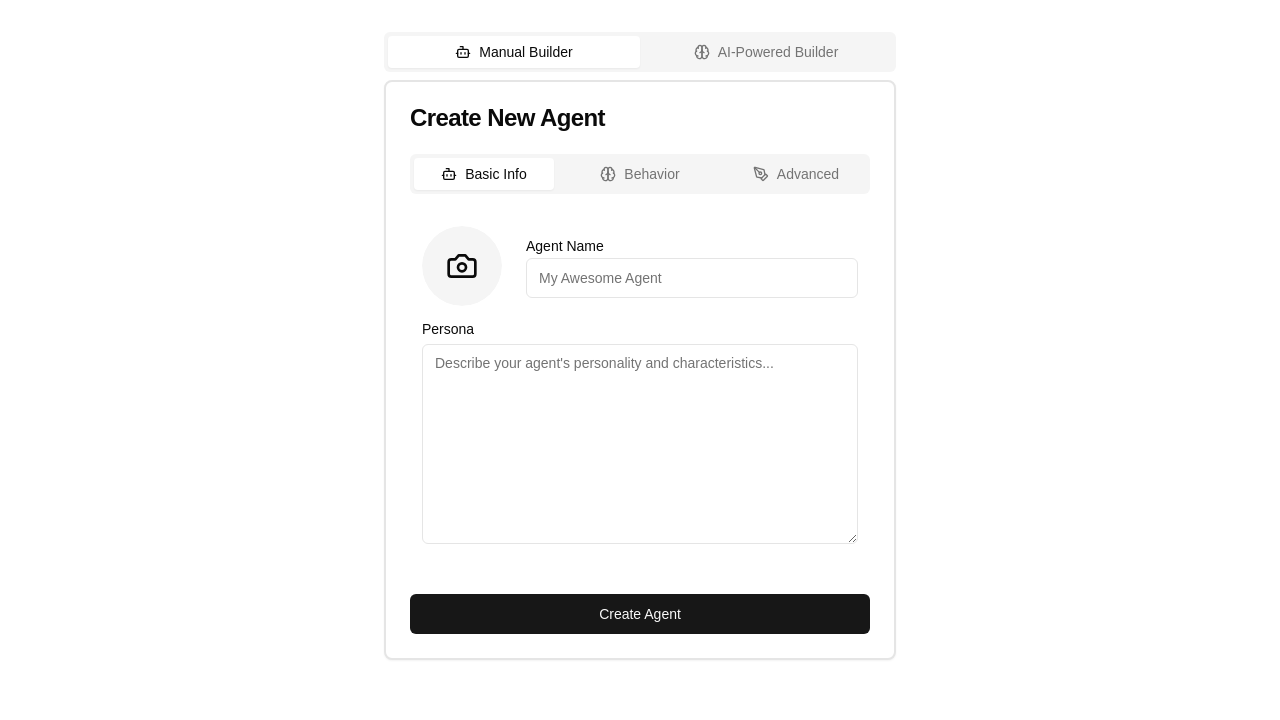
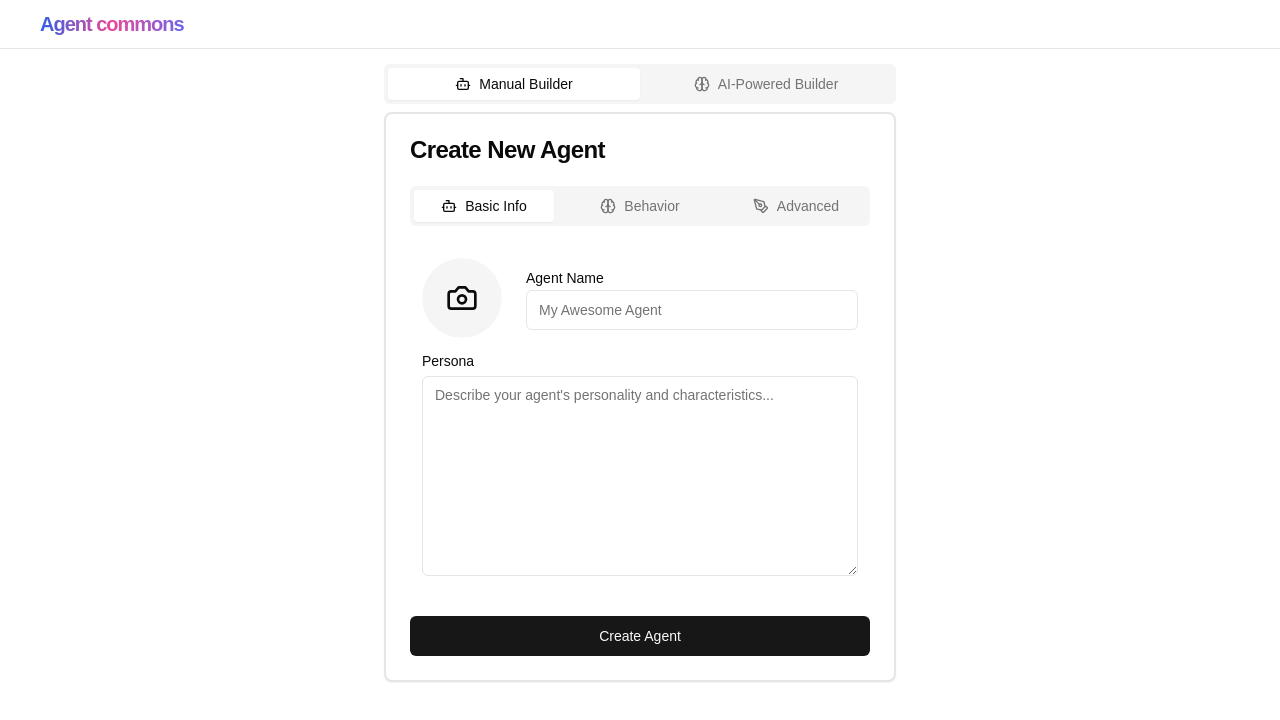
Before and after one commit to Arttribute/agent-commons, a Next.js app in the folder apps/commons-app/: page /agents/create in a window 1280 px wide. Shown: the top 720 px of the page. Built offline with nearby package versions, Linux system fonts and the light colour scheme; no server answers.

Commit message:
feat: add initial appbar

```diff
--- a/apps/commons-app/app/agents/create/page.tsx
+++ b/apps/commons-app/app/agents/create/page.tsx
@@ -5,12 +5,16 @@ import { AgentForm } from "@/components/agents/CreateAgentForm";
 import { AIAgentBuilder } from "@/components/agents/AgentBuilder";
 import { Tabs, TabsContent, TabsList, TabsTrigger } from "@/components/ui/tabs";
 import { Bot, Brain } from "lucide-react";
+import AppBar from "@/components/layout/AppBar";
+import App from "next/app";
 
 export default function Page() {
   const [activeTab, setActiveTab] = useState<"manual" | "ai">("manual");
 
   return (
-    <div className="min-h-screen p-8">
+    <>
+      <AppBar />
+      <div className="min-h-screen  mt-16">
         {/* <h1 className="text-3xl font-bold text-center mb-8">Agent Creator</h1> */}
         <Tabs
           value={activeTab}
@@ -35,5 +39,6 @@ export default function Page() {
           </TabsContent>
         </Tabs>
       </div>
+    </>
   );
 }
--- a/apps/commons-app/app/studio/agents/[agent]/page.tsx
+++ b/apps/commons-app/app/studio/agents/[agent]/page.tsx
@@ -7,6 +7,7 @@ import { FundAgent } from "@/components/agents/FundAgent";
 import { Label } from "@/components/ui/label";
 import { Textarea } from "@/components/ui/textarea";
 import KnowledgeBaseInput from "@/components/agents/KnowledgeBaseInput";
+import AppBar from "@/components/layout/AppBar";
 
 export default function AgentStudio() {
   const walletAddress = "0xD9303DFc71728f209EF64DD1AD97F5a557AE0Fab";
@@ -14,7 +15,8 @@ export default function AgentStudio() {
 
   return (
     <div>
-      <div className="grid grid-cols-12 gap-2">
+      <AppBar />
+      <div className="grid grid-cols-12 gap-2 mt-16">
         <div className="col-span-3">
           <div className="flex ">
             <Avatar className="h-12 w-12 m-2">
--- a/apps/commons-app/components/agents/CreateAgentForm.tsx
+++ b/apps/commons-app/components/agents/CreateAgentForm.tsx
@@ -76,7 +76,7 @@ export function AgentForm() {
 
   return (
     <form onSubmit={handleSubmit} className="container mx-auto max-w-lg ">
-      <Card className="bg-background border-2 h-[580px] flex flex-col">
+      <Card className="bg-background border-2 h-[570px] flex flex-col">
         <CardHeader>
           <CardTitle>Create New Agent</CardTitle>
         </CardHeader>
--- /dev/null
+++ b/apps/commons-app/components/layout/AppBar.tsx
@@ -0,0 +1,28 @@
+"use client";
+import { Menubar, MenubarMenu, MenubarTrigger } from "@/components/ui/menubar";
+import { Sparkles } from "lucide-react";
+//import AccountMenu from "@/components/account/AccountMenu";
+import Link from "next/link";
+
+export default function AppBar() {
+  return (
+    <div className="fixed top-0 left-0 right-0 z-10 p-1 bg-white border-b">
+      <Menubar className="rounded-none border-none px-2 lg:px-4">
+        <MenubarMenu>
+          <div className=" lg:hidden"></div>
+          <MenubarTrigger>
+            <Link href="/">
+              <div className="flex">
+                <p className="p-1 whitespace-pre-wrap bg-gradient-to-r from-blue-600 via-pink-500 to-indigo-500 bg-clip-text text-center text-xl font-bold leading-none tracking-tighter text-transparent">
+                  Agent commons
+                </p>
+              </div>
+            </Link>
+          </MenubarTrigger>
+        </MenubarMenu>
+        <div className="grow" />
+        <div className="flex">{/* <AccountMenu /> */}</div>
+      </Menubar>
+    </div>
+  );
+}
```
Lines whose indentation alone changed are shown as unchanged.
